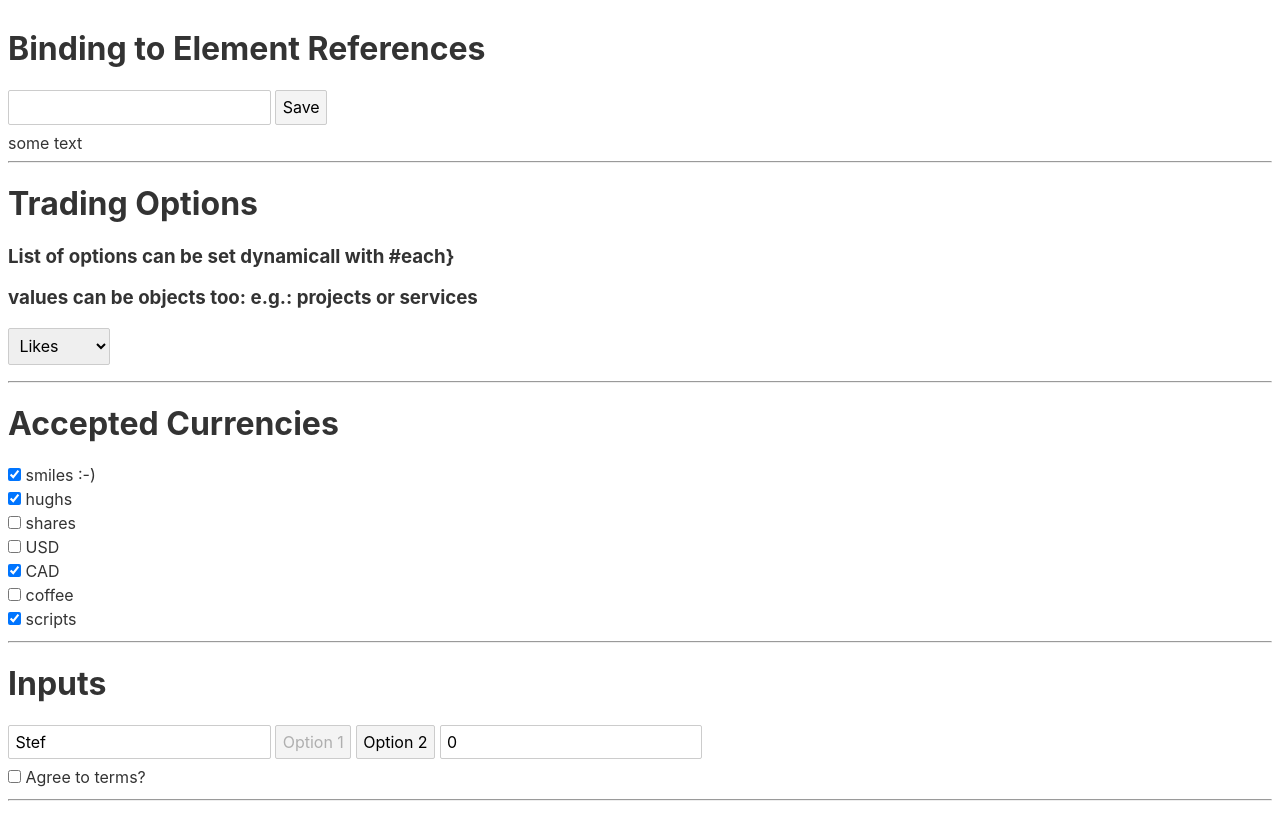
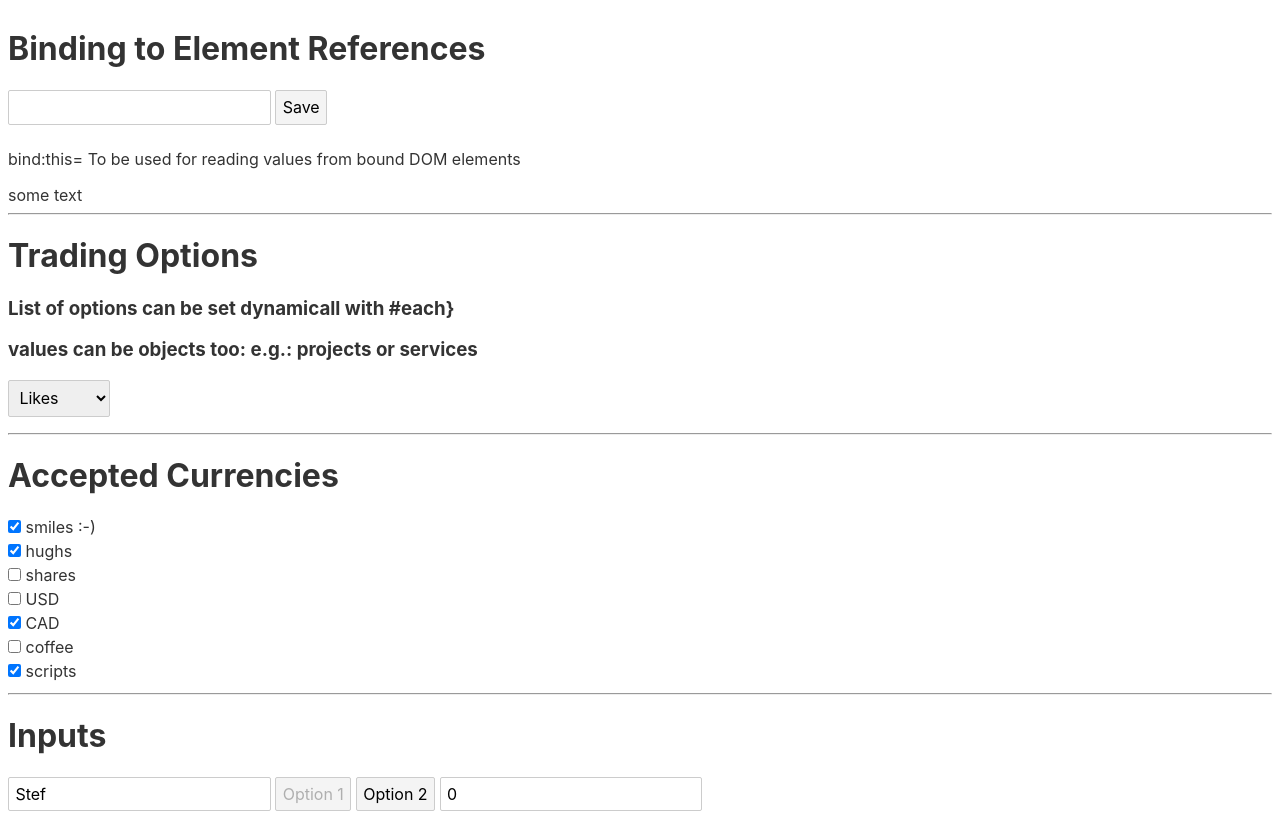
Before and after one commit to W3AI/max-svelte-forms, a Svelte app: page / in a window 1280 px wide. Shown: the top 813 px of the page. Built offline with nearby package versions, Linux system fonts and the light colour scheme.

Commit message:
added intent comment for using bind:this=

```diff
--- a/src/App.svelte
+++ b/src/App.svelte
@@ -37,6 +37,7 @@
 <input type="text" id="username" bind:this={usernameInput}>
 <button on:click="{saveData}">Save</button>
 
+<p> bind:this= To be used for reading values from bound DOM elements </p>
 <div bind:this={someDiv}>some text</div>
 
 <hr>
```
